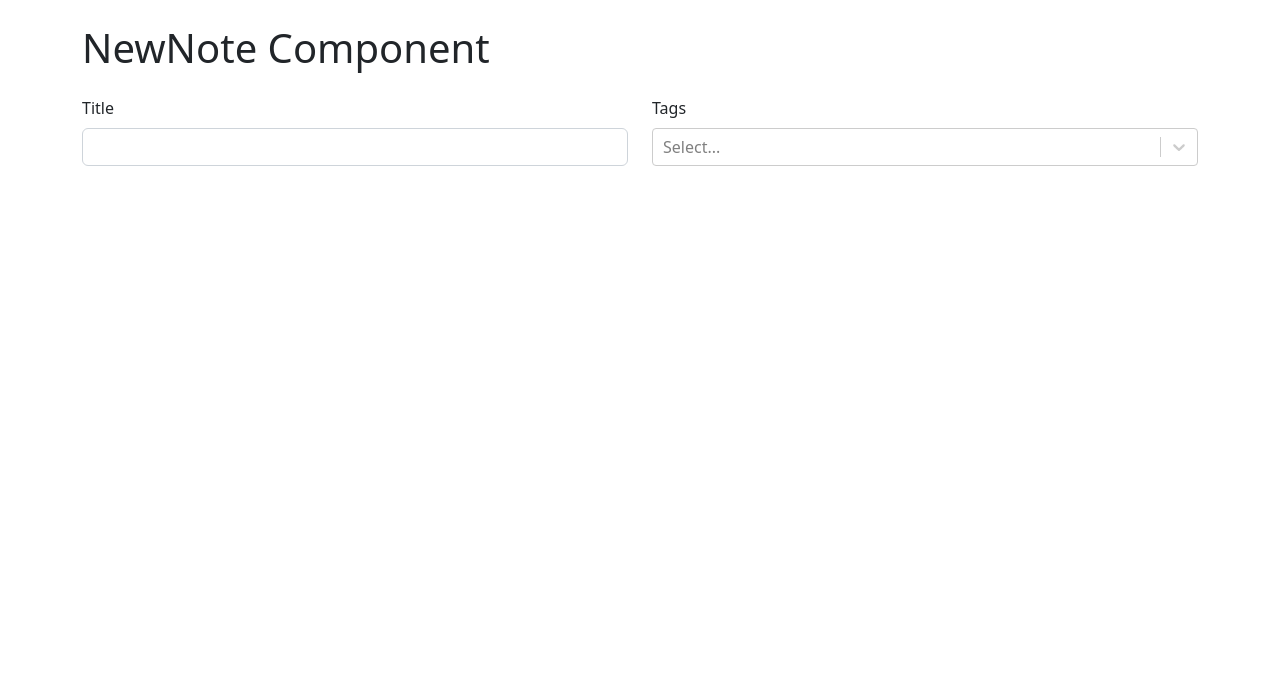
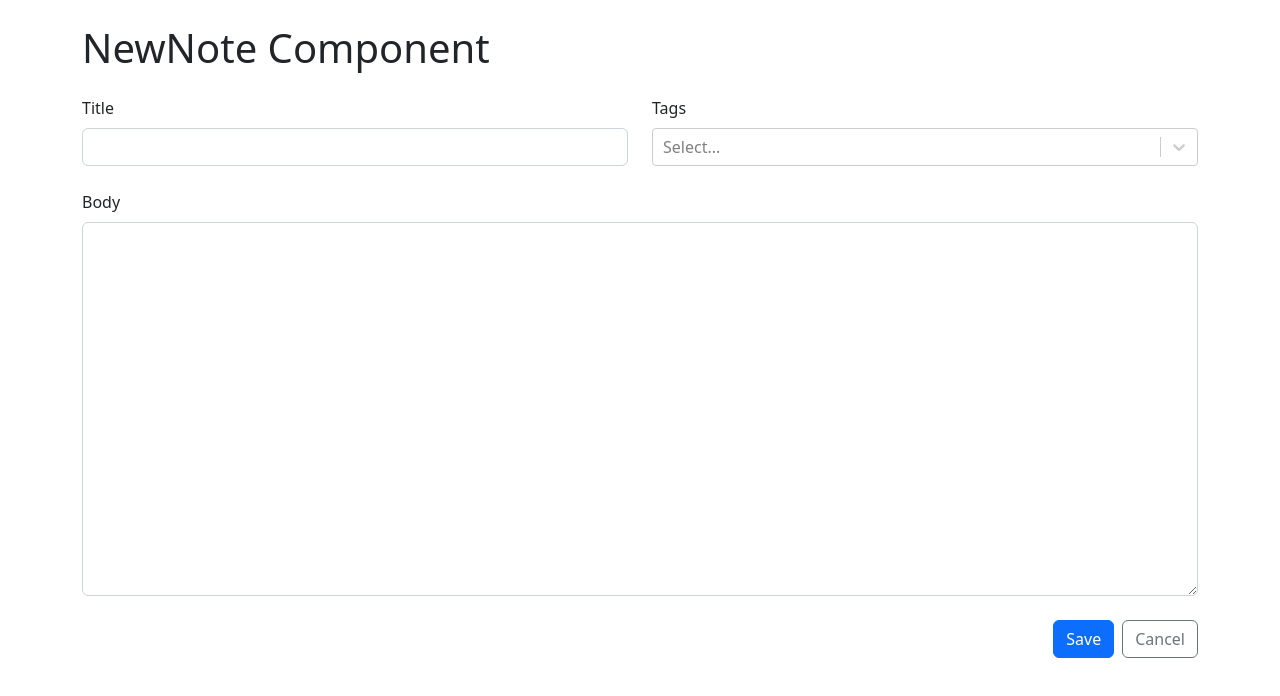
Before and after one commit to Abdulxoliq-1030/typescript-projects, a React (Vite) app: page /new in a window 1280 px wide. Shown: the top 696 px of the page. Built offline with nearby package versions, Linux system fonts and the light colour scheme.

Commit message:
new codes

```diff
--- a/src/App.tsx
+++ b/src/App.tsx
@@ -1,12 +1,49 @@
-import React from "react";
+import React, { useMemo, useState } from "react";
 import "bootstrap/dist/css/bootstrap.min.css";
 import { Navigate, Route, Routes } from "react-router-dom";
 import { Container } from "react-bootstrap";
 import { NewNote } from "./components";
-
+import { useLocalStorage } from "./components/use-local-storage";
 interface AppProps {}
 
+export type Note = {
+  id: string;
+} & NoteData;
+
+export type RawNote = {
+  id: string;
+} & RawNoteData;
+
+export type RawNoteData = {
+  title: string;
+  markDown: string;
+  tagIds: string[];
+};
+
+export type NoteData = {
+  title: string;
+  markDown: string;
+  tags: Tag[];
+};
+
+export type Tag = {
+  id: string;
+  label: string;
+};
+
 const App: React.FC<AppProps> = () => {
+  const [notes, setNotes] = useLocalStorage<RawNote[]>("NOTES", []);
+  const [tags, setTags] = useLocalStorage<Tag[]>("TAGS", []);
+
+  const notesWithTags = useMemo(() => {
+    return notes.map((note) => {
+      return {
+        ...note,
+        tags: tags.filter((tag) => note.tagIds.includes(tag.id)),
+      };
+    });
+  }, [notes, tags]);
+
   return (
     <Container className="my-4">
       <Routes>
--- a/src/components/note-form.tsx
+++ b/src/components/note-form.tsx
@@ -1,29 +1,73 @@
-import React from "react";
-import { Col, Form, Row, Stack } from "react-bootstrap";
+import React, { FormEvent, useRef, useState } from "react";
+import { Button, Col, Form, Row, Stack } from "react-bootstrap";
+import { Link } from "react-router-dom";
 import CreatableSelect from "react-select/creatable";
-interface NoteFormProps {}
+import { NoteData, Tag } from "../App";
 
-const NoteForm: React.FC<NoteFormProps> = () => {
+type NoteFormProps = {
+  onSubmit: (data: NoteData) => void;
+};
+
+function NoteForm({ onSubmit }: NoteFormProps) {
+  const titleRef = useRef<HTMLInputElement>(null);
+  const markdownRef = useRef<HTMLTextAreaElement>(null);
+  const [selectedTags, setSelectedTags] = useState<Tag[]>([]);
+
+  const handleSubmit = (e: FormEvent) => {
+    e.preventDefault();
+    onSubmit({
+      title: titleRef.current!.value,
+      markDown: markdownRef.current!.value,
+      tags: [],
+    });
+  };
+
   return (
-    <Form>
+    <Form onSubmit={handleSubmit}>
       <Stack gap={4}>
         <Row>
           <Col>
             <Form.Group controlId="title">
               <Form.Label>Title</Form.Label>
-              <Form.Control required />
+              <Form.Control ref={titleRef} required />
             </Form.Group>
           </Col>
           <Col>
             <Form.Group controlId="tags">
               <Form.Label>Tags</Form.Label>
-              <CreatableSelect isMulti />
+              <CreatableSelect
+                value={selectedTags.map((tag) => {
+                  return { label: tag.label, value: tag.id };
+                })}
+                onChange={(tags) => {
+                  setSelectedTags(
+                    tags.map((tag) => {
+                      return { label: tag.label, id: tag.value };
+                    })
+                  );
+                }}
+                isMulti
+              />
             </Form.Group>
           </Col>
         </Row>
+        <Form.Group controlId="markdown">
+          <Form.Label>Body</Form.Label>
+          <Form.Control ref={markdownRef} required as="textarea" rows={15} />
+        </Form.Group>
+        <Stack direction="horizontal" gap={2} className="justify-content-end">
+          <Button type="submit" variant="primary">
+            Save
+          </Button>
+          <Link to="..">
+            <Button type="button" variant="outline-secondary">
+              Cancel
+            </Button>
+          </Link>
+        </Stack>
       </Stack>
     </Form>
   );
-};
+}
 
 export default NoteForm;
--- /dev/null
+++ b/src/components/use-local-storage.ts
@@ -0,0 +1,22 @@
+import { useEffect, useState } from "react";
+
+export function useLocalStorage<T>(key: string, initialValue: T | (() => T)) {
+  const [value,setValue] = useState<T>(() => {
+	const jsonValue = localStorage.getItem(key)
+	if(jsonValue === null) {
+      if(typeof initialValue === "function") {
+          return (initialValue as () => T)()
+	  } else {
+		return initialValue
+	  }
+	} else {
+      return JSON.parse(jsonValue)
+	}
+  })
+
+  useEffect(() => {
+  localStorage.setItem(key,JSON.stringify(value))
+  }, [value,key])
+
+  return [value,setValue] as [T,typeof setValue]
+}
```
